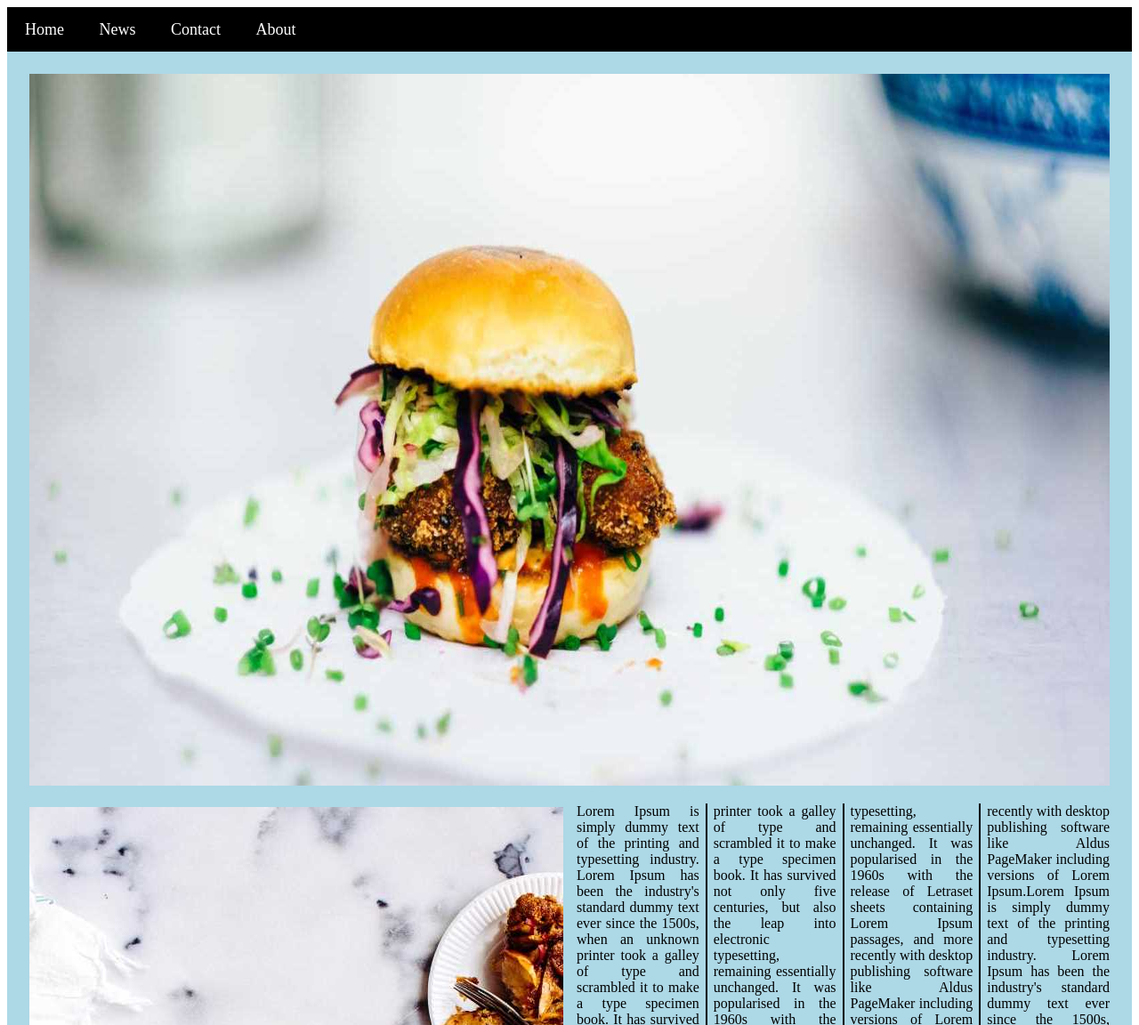
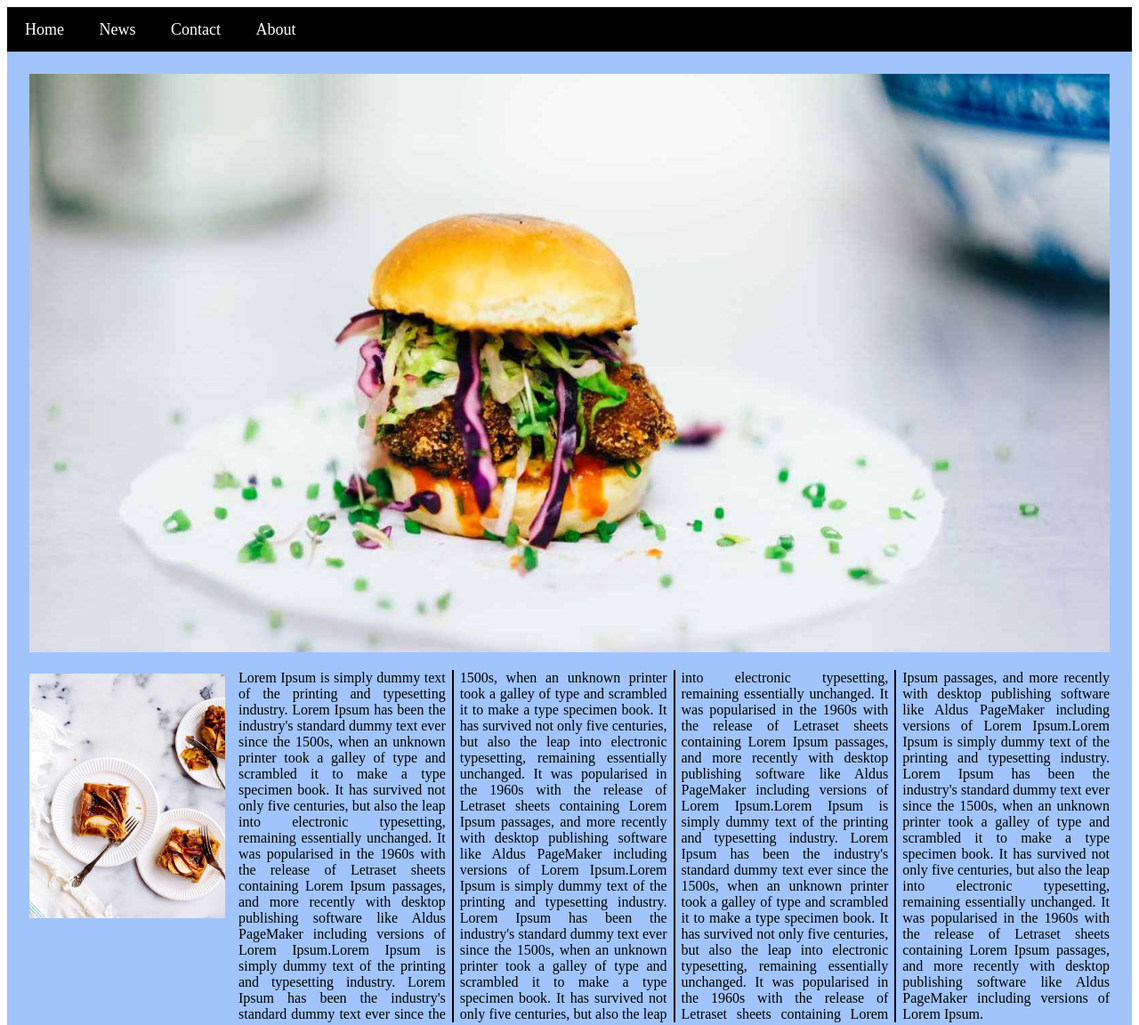
Before and after one commit to jooprima/tugas_12_css, a plain HTML site: page index.html in a window 1280 px wide. Shown: the top 1152 px of the page at 89% size. Drawn offline with Linux system fonts and the light colour scheme.

Commit message:
update css

```diff
--- a/style.css
+++ b/style.css
@@ -17,7 +17,7 @@ nav, a {
 
 main {
   padding: 25px;
-  background-color: lightBlue;
+  background-color: #A1C4FD;
   color: black;
 }
 
@@ -29,10 +29,12 @@ footer {
 
 div.slider img.slider-img {
   width: 100%;
-  height: 800px;
+  height: 650px;
 }
 
 div img.image {
+  width: 220px;
+  /* height: 400px; */
   float: left;
   margin-top: 20px;
   margin-right: 15px;
```
